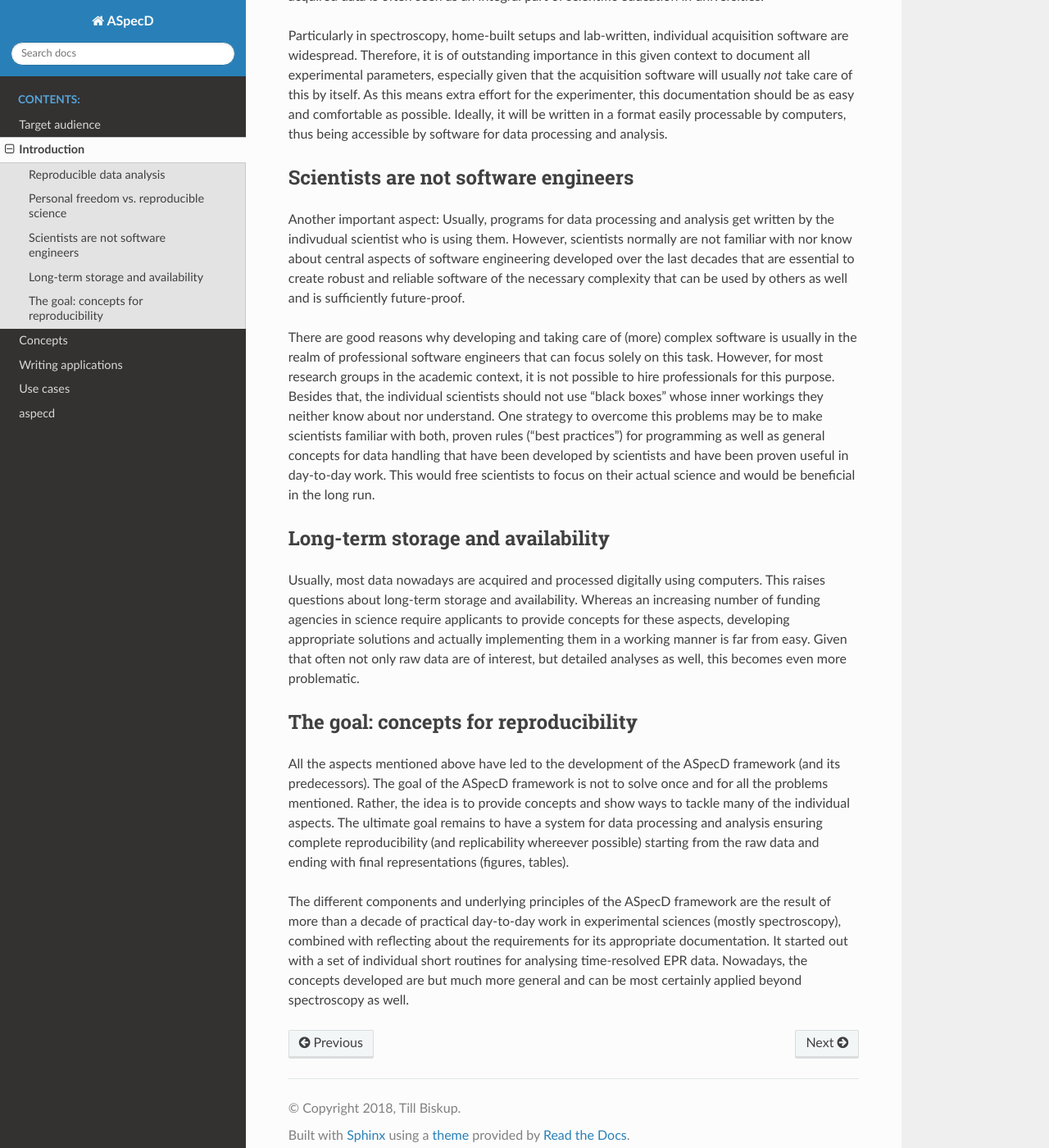
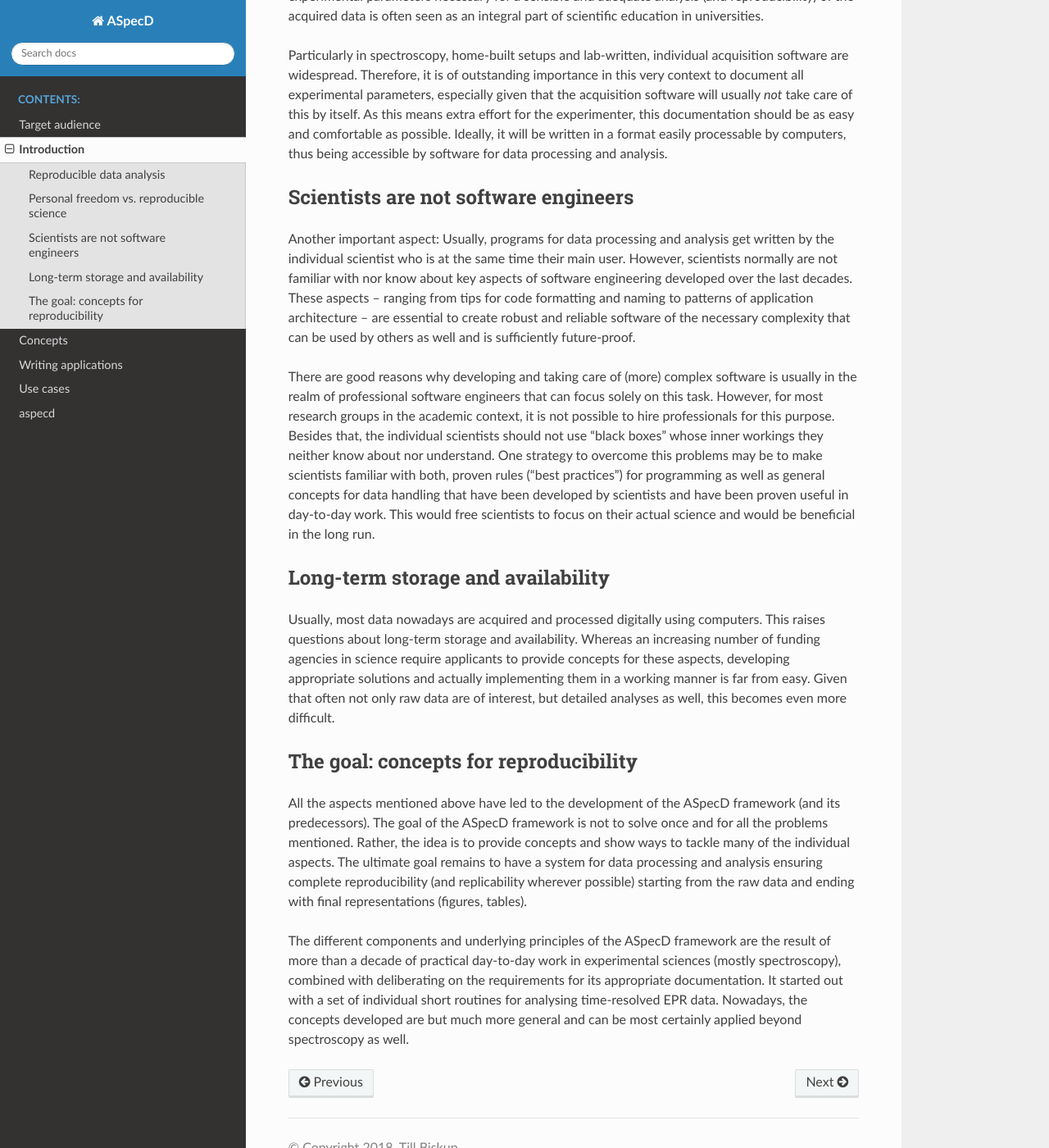
Before and after one commit to tillbiskup/aspecd, a Sphinx documentation site: the page built from docs/introduction.rst, in a window 1280 px wide and 1400 px high, scrolled down 744 px. Shown: the whole window at 82% size. Built offline with Sphinx 7.4.7 and the Read the Docs theme 2.0.0, drawn with Linux system fonts in a browser that asks for light colours; some of the changed text lies outside the part shown.

Commit message:
Rephrase documentation (slightly improving language)

```diff
--- a/docs/audience.rst
+++ b/docs/audience.rst
@@ -16,4 +16,4 @@ Motivation and general ideas
 
 The motivation and general idea behind the ASpecD framework is to ensure reproducibility and---as much as possible---replicability of data processing, starting from recording data and ending with their final (graphical) representation, e.g., in a peer-reviewed publication. This is done by mostly automatically creating a gap-less record of each processing step.
 
-Every scientist should be well familiar with the concept of reproducibility and its importance for science in general. Nevetheless, those not taking care of these aspects will probably have hard time with the ASpecD framework and with some of its aspects, particulary those regaring their personal freedom of doing things their way.
+Every scientist should be well familiar with the concept of reproducibility and its importance for science in general. If you don't really care about reproducibility, you will probably have hard time using the ASpecD framework. Particularly those aspects of the framework ensuring reproducibility may impair your personal freedom of doing things your way. If, however, you do care about reproducibility and are looking for a system that helps you to achieve this goal, ASpecD may well be interesting for you.
--- a/docs/introduction.rst
+++ b/docs/introduction.rst
@@ -2,13 +2,13 @@
 Introduction
 ============
 
-The idea behind the ASpecD framework.
+The idea behind the ASpecD framework: feasible ways for reproducible and reliable data processing and analysis in spectroscopy.
 
 
 Reproducible data analysis
 ==========================
 
-Reproducibility of data acquisition and processing is at the heart of proper science. To achieve this goal, documenting all parameters (of an experiment) is one necessary prerequisite. In large companies working in the field of chemistry, pharmacy and medicine, a strict quality management has led to developing large-scale, commercial, and highly integrated systems taking a maximum effort to ensure a gap-less record and documentation of each processing step. In fundamental research in academia, though, those systems are rare at best, if not simply not existing. In contrast, documenting the research directly correlates with the motivation of the individual scientist to cope with aspects of reproducibility as well as with her or his discipline to follow appropriate rules and workflows. In reality, experiments performed are usually insufficiently documented, let alone the following processing of the acquired data, even though missing information can often be inferred retrospectively thanks to experience and "informed guessing" of those directly involved in data acquisition.
+Reproducibility of data acquisition and processing is at the heart of proper science. To achieve this goal, documenting all parameters (of an experiment) is one necessary prerequisite. In large companies working in the field of chemistry, pharmacy and medicine, a strict quality management has led to developing large-scale, commercial, and highly integrated systems taking a maximum effort to ensure a gap-less record and documentation of each processing step. In fundamental research in academia, though, those systems are rare at best, if not simply inexisting. In contrast, documenting the research directly correlates with the motivation of the individual scientist to cope with aspects of reproducibility as well as with her or his discipline to follow appropriate rules and workflows. In reality, experiments performed are usually insufficiently documented, let alone the following processing of the acquired data, even though missing information can often be inferred retrospectively thanks to experience and "informed guessing" of those directly involved in data acquisition.
 
 
 Personal freedom vs. reproducible science
@@ -16,13 +16,13 @@ Personal freedom vs. reproducible science
 
 At the same time, individuality, independence and personal responsibility of scientists are emphasised in the academic context for good reason. Generally, scientists should not be limited by too many and unnecessary rules. Even more, developing an individual concept for documenting experimental parameters necessary for a sensible and adequate analysis (and reproducibility) of the acquired data is often seen as an integral part of scientific education in universities.
 
-Particularly in spectroscopy, home-built setups and lab-written, individual acquisition software are widespread. Therefore, it is of outstanding importance in this given context to document all experimental parameters, especially given that the acquisition software will usually *not* take care of this by itself. As this means extra effort for the experimenter, this documentation should be as easy and comfortable as possible. Ideally, it will be written in a format easily processable by computers, thus being accessible by software for data processing and analysis.
+Particularly in spectroscopy, home-built setups and lab-written, individual acquisition software are widespread. Therefore, it is of outstanding importance in this very context to document all experimental parameters, especially given that the acquisition software will usually *not* take care of this by itself. As this means extra effort for the experimenter, this documentation should be as easy and comfortable as possible. Ideally, it will be written in a format easily processable by computers, thus being accessible by software for data processing and analysis.
 
 
 Scientists are not software engineers
 =====================================
 
-Another important aspect: Usually, programs for data processing and analysis get written by the indivudual scientist who is using them. However, scientists normally are not familiar with nor know about central aspects of software engineering developed over the last decades that are essential to create robust and reliable software of the necessary complexity that can be used by others as well and is sufficiently future-proof.
+Another important aspect: Usually, programs for data processing and analysis get written by the individual scientist who is at the same time their main user. However, scientists normally are not familiar with nor know about key aspects of software engineering developed over the last decades. These aspects -- ranging from tips for code formatting and naming to patterns of application architecture -- are essential to create robust and reliable software of the necessary complexity that can be used by others as well and is sufficiently future-proof.
 
 There are good reasons why developing and taking care of (more) complex software is usually in the realm of professional software engineers that can focus solely on this task. However, for most research groups in the academic context, it is not possible to hire professionals for this purpose. Besides that, the individual scientists should not use "black boxes" whose inner workings they neither know about nor understand. One strategy to overcome this problems may be to make scientists familiar with both, proven rules ("best practices") for programming as well as general concepts for data handling that have been developed by scientists and have been proven useful in day-to-day work. This would free scientists to focus on their actual science and would be beneficial in the long run.
 
@@ -30,12 +30,12 @@ There are good reasons why developing and taking care of (more) complex software
 Long-term storage and availability
 ==================================
 
-Usually, most data nowadays are acquired and processed digitally using computers. This raises questions about long-term storage and availability. Whereas an increasing number of funding agencies in science require applicants to provide concepts for these aspects, developing appropriate solutions and actually implementing them in a working manner is far from easy. Given that often not only raw data are of interest, but detailed analyses as well, this becomes even more problematic.
+Usually, most data nowadays are acquired and processed digitally using computers. This raises questions about long-term storage and availability. Whereas an increasing number of funding agencies in science require applicants to provide concepts for these aspects, developing appropriate solutions and actually implementing them in a working manner is far from easy. Given that often not only raw data are of interest, but detailed analyses as well, this becomes even more difficult.
 
 
 The goal: concepts for reproducibility
 ======================================
 
-All the aspects mentioned above have led to the development of the ASpecD framework (and its predecessors). The goal of the ASpecD framework is not to solve once and for all the problems mentioned. Rather, the idea is to provide concepts and show ways to tackle many of the individual aspects. The ultimate goal remains to have a system for data processing and analysis ensuring complete reproducibility (and replicability whereever possible) starting from the raw data and ending with final representations (figures, tables).
+All the aspects mentioned above have led to the development of the ASpecD framework (and its predecessors). The goal of the ASpecD framework is not to solve once and for all the problems mentioned. Rather, the idea is to provide concepts and show ways to tackle many of the individual aspects. The ultimate goal remains to have a system for data processing and analysis ensuring complete reproducibility (and replicability wherever possible) starting from the raw data and ending with final representations (figures, tables).
 
-The different components and underlying principles of the ASpecD framework are the result of more than a decade of practical day-to-day work in experimental sciences (mostly spectroscopy), combined with reflecting about the requirements for its appropriate documentation. It started out with a set of individual short routines for analysing time-resolved EPR data. Nowadays, the concepts developed are but much more general and can be most certainly applied beyond spectroscopy as well.
+The different components and underlying principles of the ASpecD framework are the result of more than a decade of practical day-to-day work in experimental sciences (mostly spectroscopy), combined with deliberating on the requirements for its appropriate documentation. It started out with a set of individual short routines for analysing time-resolved EPR data. Nowadays, the concepts developed are but much more general and can be most certainly applied beyond spectroscopy as well.
```
Also changed, not shown: 1 other file.
